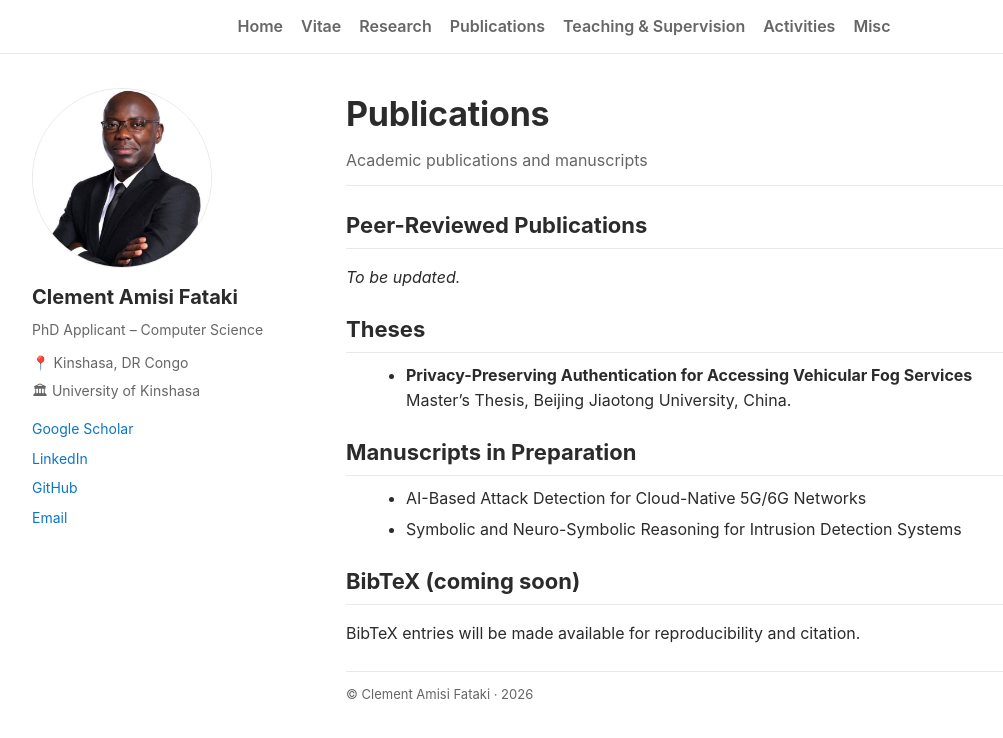
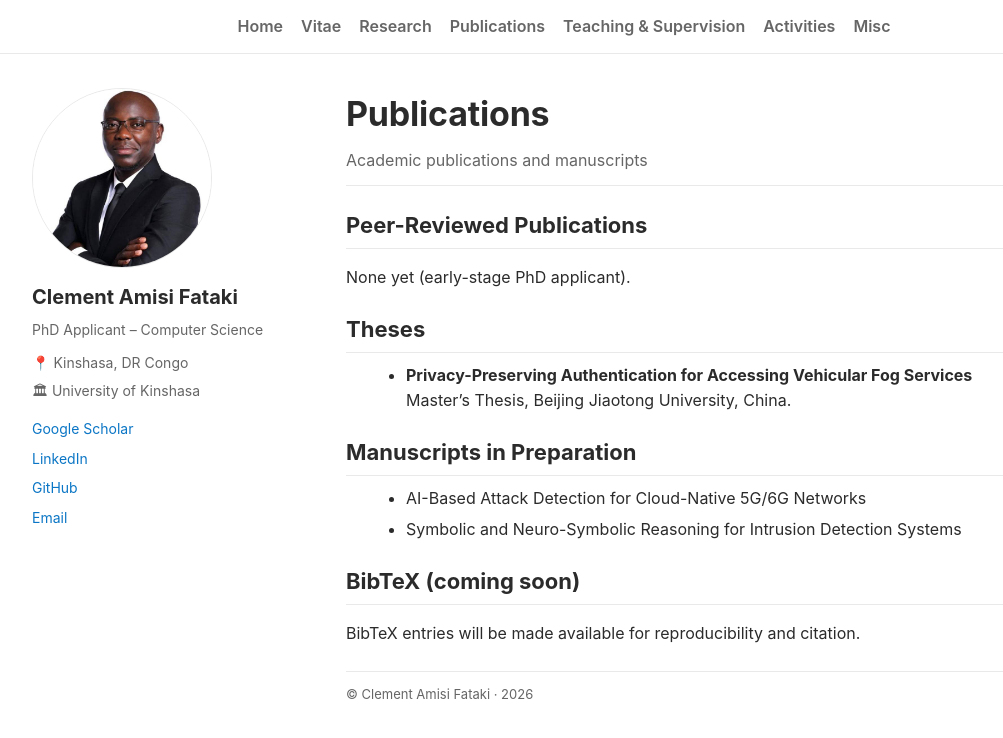
Before and after one commit to clementclark/clementclark.github.io, a Jekyll site: the page built from publications.md, in a window 1280 px wide. Shown: the top 738 px of the page, without its empty margins (76-1079 px from the left). Built offline with Jekyll 4.4.1, drawn with Linux system fonts in a browser that asks for light colours.

Commit message:
Update publications.md

```diff
--- a/publications.md
+++ b/publications.md
@@ -6,8 +6,7 @@ subtitle: Academic publications and manuscripts
 ---
 
 ## Peer-Reviewed Publications
-
-*To be updated.*
+None yet (early-stage PhD applicant).
 
 ## Theses
 
```
